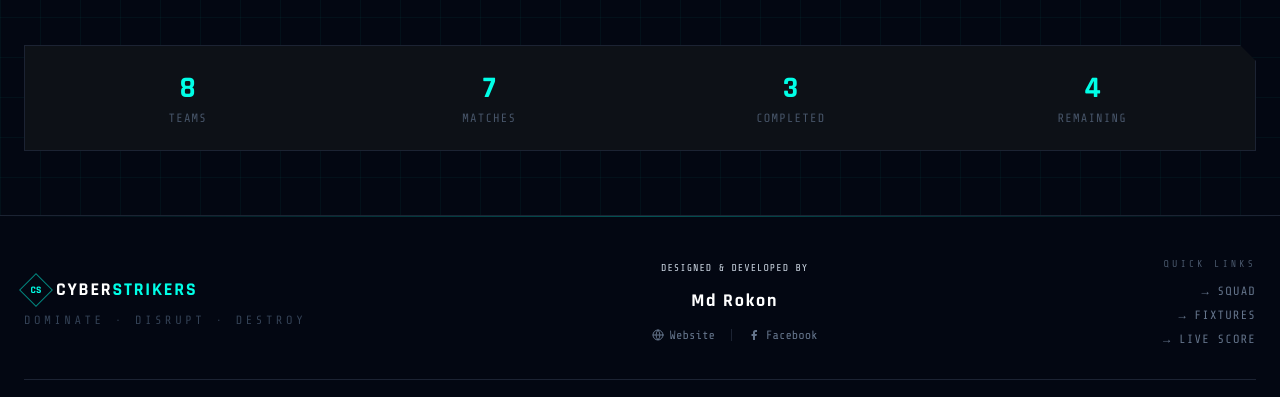
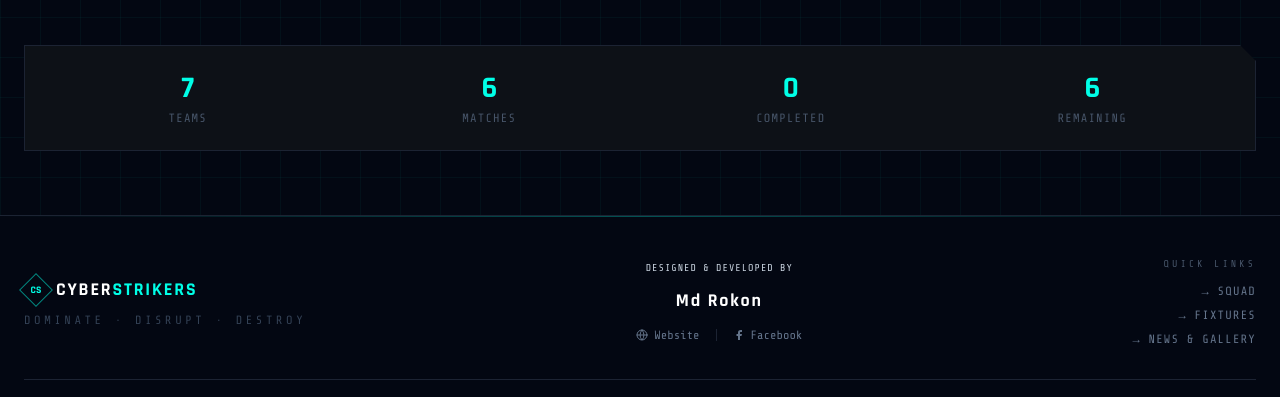
Before and after one commit to Rokon744/cyber-strikers, a Next.js app: page /fixtures in a window 1280 px wide. Shown: the part 1263-1660 px from the top of the page. Built offline with nearby package versions, Linux system fonts and the light colour scheme.

Commit message:
some addedd

```diff
--- a/src/app/fixtures/page.tsx
+++ b/src/app/fixtures/page.tsx
@@ -338,10 +338,10 @@ export default function FixturesPage() {
           className="mt-16 border border-dark-border bg-dark-card p-6 clip-card grid grid-cols-2 sm:grid-cols-4 gap-6"
         >
           {[
-            { label: "TEAMS", value: "8" },
-            { label: "MATCHES", value: "7" },
-            { label: "COMPLETED", value: "3" },
-            { label: "REMAINING", value: "4" },
+            { label: "TEAMS", value: "7" },
+            { label: "MATCHES", value: "6" },
+            { label: "COMPLETED", value: "0" },
+            { label: "REMAINING", value: "6" },
           ].map(({ label, value }) => (
             <div key={label} className="text-center">
               <p className="font-display font-bold text-3xl text-neon">{value}</p>
--- a/src/components/Footer.tsx
+++ b/src/components/Footer.tsx
@@ -95,7 +95,7 @@ const Footer = () => {
             {[
               { label: "Squad", href: "/squad" },
               { label: "Fixtures", href: "/fixtures" },
-              { label: "Live Score", href: "/live-score" },
+              { label: "News & Gallery", href: "/news" },
             ].map(({ label, href }) => (
               <a
                 key={label}
```
